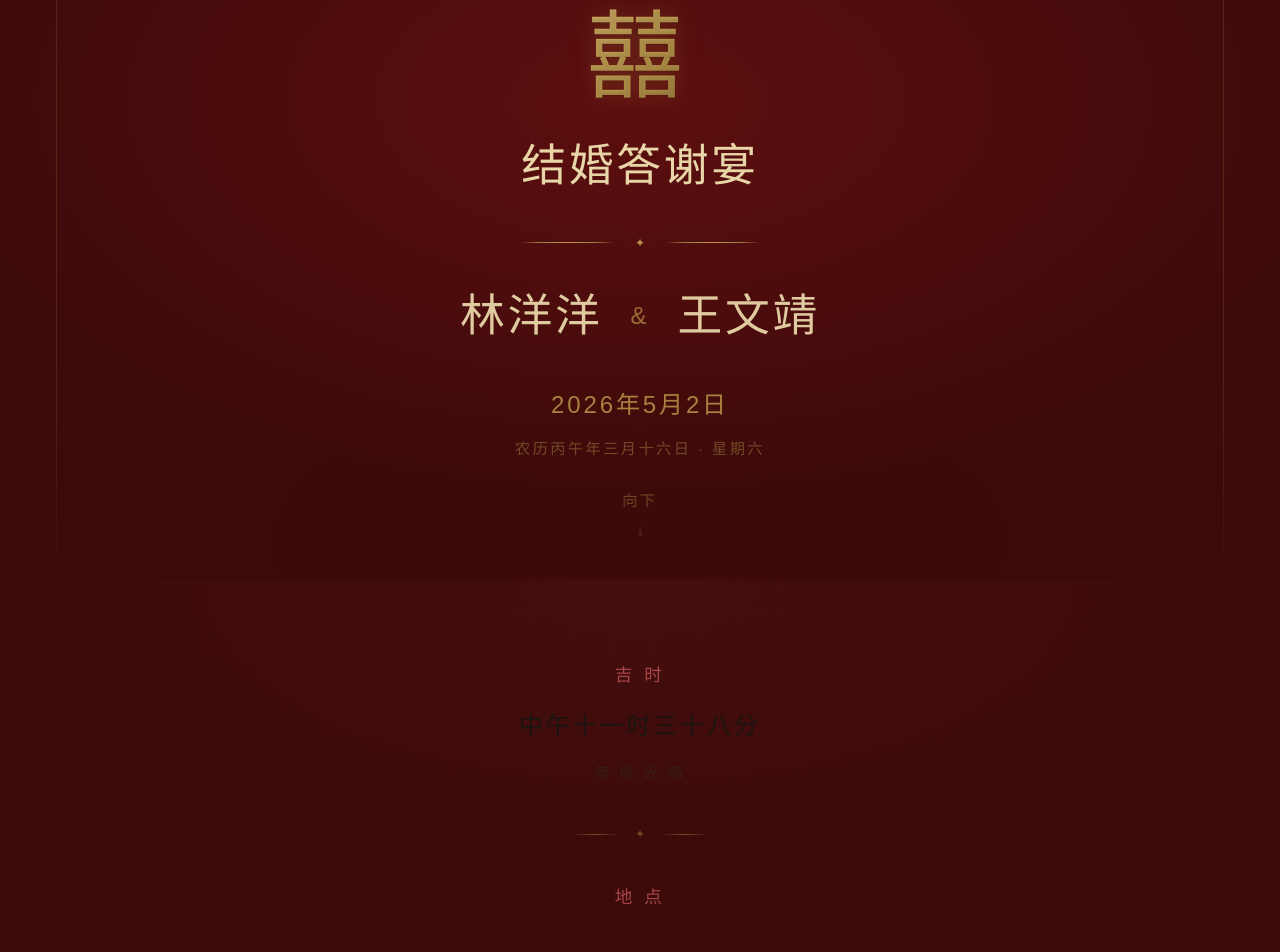
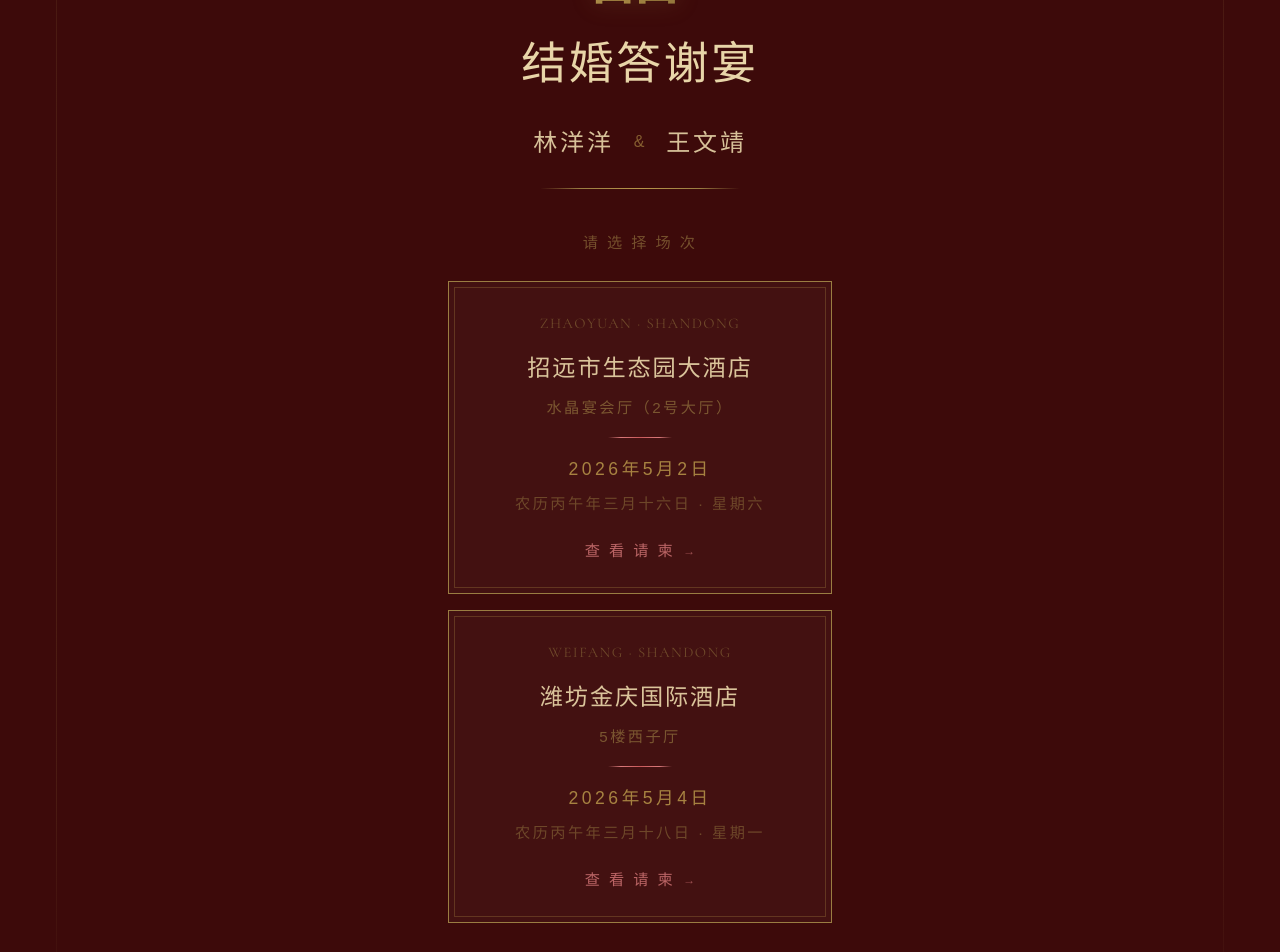
Before and after one commit to forestoceans/wedding-thanksgiving-invite, a Next.js app: page / in a window 1280 px wide. Shown: the part 220-1172 px from the top of the page. Built offline with nearby package versions, Linux system fonts and the light colour scheme; a web font is replaced by a local one.

Commit message:
feat: enhance home page layout with venue selection and dynamic content

```diff
--- a/src/app/page.tsx
+++ b/src/app/page.tsx
@@ -1,38 +1,137 @@
-import HeroSection from '@/components/HeroSection';
-import EventDetails from '@/components/EventDetails';
-import PhotoCarousel from '@/components/PhotoCarousel';
-import RsvpForm from '@/components/RsvpForm';
-import Footer from '@/components/Footer';
-import WechatShare from '@/components/WechatShare';
-import ScrollReveal from '@/components/ScrollReveal';
+import Link from 'next/link';
+import { variants } from '@/config/wedding';
+
+const groom = variants['groom'];
+const bride  = variants['bride'];
 
 export default function Home() {
   return (
-    <main className="min-h-screen">
-      <WechatShare />
+    <main className="min-h-svh bg-lacquer flex flex-col items-center justify-center relative overflow-hidden px-6 py-16">
 
-      {/* 封面 · 深 */}
-      <HeroSection />
+      {/* 两侧竖金线 */}
+      <div className="absolute top-0 bottom-0 left-10 sm:left-14 gold-rule-v opacity-15" />
+      <div className="absolute top-0 bottom-0 right-10 sm:right-14 gold-rule-v opacity-15" />
 
-      {/* 吉时 · 地点 · 浅 */}
-      <ScrollReveal>
-        <EventDetails />
-      </ScrollReveal>
+      {/* 角落竖排小字 */}
+      <div className="writing-vertical absolute top-16 left-12 sm:left-16 ds-cap text-gold-muted/45 tracking-[0.35em]" aria-hidden>
+        天作之合
+      </div>
+      <div className="writing-vertical absolute top-16 right-12 sm:right-16 ds-cap text-gold-muted/45 tracking-[0.35em]" aria-hidden>
+        百年好合
+      </div>
 
-      {/* 照片轮播 · 深 */}
-      <ScrollReveal>
-        <PhotoCarousel />
-      </ScrollReveal>
+      {/* ── 顶部标题区 ── */}
+      <div className="relative z-10 flex flex-col items-center text-center gap-0 w-full max-w-sm">
 
-      {/* 出席回执 · 浅 */}
-      <ScrollReveal>
-        <RsvpForm />
-      </ScrollReveal>
+        <p className="ds-en-sm text-gold-muted/65 tracking-[0.35em] uppercase anim-fade-in delay-100">
+          Wedding Banquet
+        </p>
 
-      {/* 落款 · 深 */}
-      <ScrollReveal>
-        <Footer />
-      </ScrollReveal>
+        <div className="mt-4 mb-5 w-16 gold-rule anim-fade-in delay-200" />
+
+        <div
+          className="ds-xxl text-gradient-gold gold-text-glow my-2 anim-scale-in delay-300"
+          style={{ lineHeight: 1 }}
+        >
+          囍
+        </div>
+
+        <h1 className="ds-lg text-gold-pale tracking-[0.5em] leading-loose anim-fade-up delay-400">
+          结婚答谢宴
+        </h1>
+
+        {/* 新人姓名 */}
+        <div className="flex items-center gap-5 mt-3 anim-fade-up delay-500">
+          <span className="ds-head text-gold-pale/90 tracking-[0.2em]">林洋洋</span>
+          <span className="text-gold/60 tracking-[0.1em]" aria-hidden>&amp;</span>
+          <span className="ds-head text-gold-pale/90 tracking-[0.2em]">王文靖</span>
+        </div>
+
+        <div className="mt-6 mb-10 w-full max-w-[200px] gold-rule anim-fade-in delay-600" />
+
+        {/* ── 场次选择提示 ── */}
+        <p className="ds-cap text-gold-muted/60 tracking-[0.45em] anim-fade-up delay-600">
+          请 选 择 场 次
+        </p>
+
+        {/* ── 两张场次卡片 ── */}
+        <div className="mt-6 w-full flex flex-col gap-4 anim-fade-up delay-700">
+
+          {/* 招远场 */}
+          <Link
+            href="/invite/groom"
+            className="group double-border px-6 py-7 text-center transition-all duration-300 hover:bg-white/5 active:scale-[0.98]"
+            style={{ background: 'rgba(255,255,255,0.03)' }}
+          >
+            {/* 城市标签 */}
+            <p className="ds-en-sm text-gold-muted/50 tracking-[0.3em] uppercase mb-3">Zhaoyuan · Shandong</p>
+            {/* 酒店名 */}
+            <p
+              className="mb-1 transition-colors group-hover:text-gold-pale"
+              style={{
+                fontFamily: 'var(--font-display)',
+                fontSize: 'clamp(1.2rem, 4vw, 1.45rem)',
+                letterSpacing: '0.08em',
+                color: 'var(--color-gold-pale)',
+                opacity: 0.92,
+              }}
+            >
+              {groom.venue.name}
+            </p>
+            <p className="ds-cap text-gold-muted/65 tracking-[0.18em] mb-4">{groom.venue.hall}</p>
+            {/* 分割线 */}
+            <div className="rouge-rule mx-auto w-16 mb-4" />
+            {/* 日期 */}
+            <p className="ds-sub text-gold/85 tracking-[0.28em]">{groom.dateSolar}</p>
+            <p className="ds-cap text-gold-muted/50 tracking-[0.15em] mt-1">{groom.dateLunar}</p>
+            {/* 按钮提示 */}
+            <div className="mt-5 flex items-center justify-center gap-2">
+              <span className="ds-cap tracking-[0.3em]" style={{ color: 'var(--color-rouge-soft)', opacity: 0.8 }}>
+                查 看 请 柬
+              </span>
+              <span className="text-rouge-soft/60 text-xs transition-transform group-hover:translate-x-1">→</span>
+            </div>
+          </Link>
+
+          {/* 潍坊场 */}
+          <Link
+            href="/invite/bride"
+            className="group double-border px-6 py-7 text-center transition-all duration-300 hover:bg-white/5 active:scale-[0.98]"
+            style={{ background: 'rgba(255,255,255,0.03)' }}
+          >
+            <p className="ds-en-sm text-gold-muted/50 tracking-[0.3em] uppercase mb-3">Weifang · Shandong</p>
+            <p
+              className="mb-1 transition-colors group-hover:text-gold-pale"
+              style={{
+                fontFamily: 'var(--font-display)',
+                fontSize: 'clamp(1.2rem, 4vw, 1.45rem)',
+                letterSpacing: '0.08em',
+                color: 'var(--color-gold-pale)',
+                opacity: 0.92,
+              }}
+            >
+              {bride.venue.name}
+            </p>
+            <p className="ds-cap text-gold-muted/65 tracking-[0.18em] mb-4">{bride.venue.hall}</p>
+            <div className="rouge-rule mx-auto w-16 mb-4" />
+            <p className="ds-sub text-gold/85 tracking-[0.28em]">{bride.dateSolar}</p>
+            <p className="ds-cap text-gold-muted/50 tracking-[0.15em] mt-1">{bride.dateLunar}</p>
+            <div className="mt-5 flex items-center justify-center gap-2">
+              <span className="ds-cap tracking-[0.3em]" style={{ color: 'var(--color-rouge-soft)', opacity: 0.8 }}>
+                查 看 请 柬
+              </span>
+              <span className="text-rouge-soft/60 text-xs transition-transform group-hover:translate-x-1">→</span>
+            </div>
+          </Link>
+
+        </div>
+
+        {/* 底部装饰 */}
+        <p className="mt-10 ds-en-sm text-gold-muted/30 tracking-[0.25em] italic anim-fade-in delay-800">
+          2026 · 林洋洋 & 王文靖
+        </p>
+
+      </div>
     </main>
   );
 }
```
Also changed, not shown: 1 other file (tests, documents, lock files or other folders).
